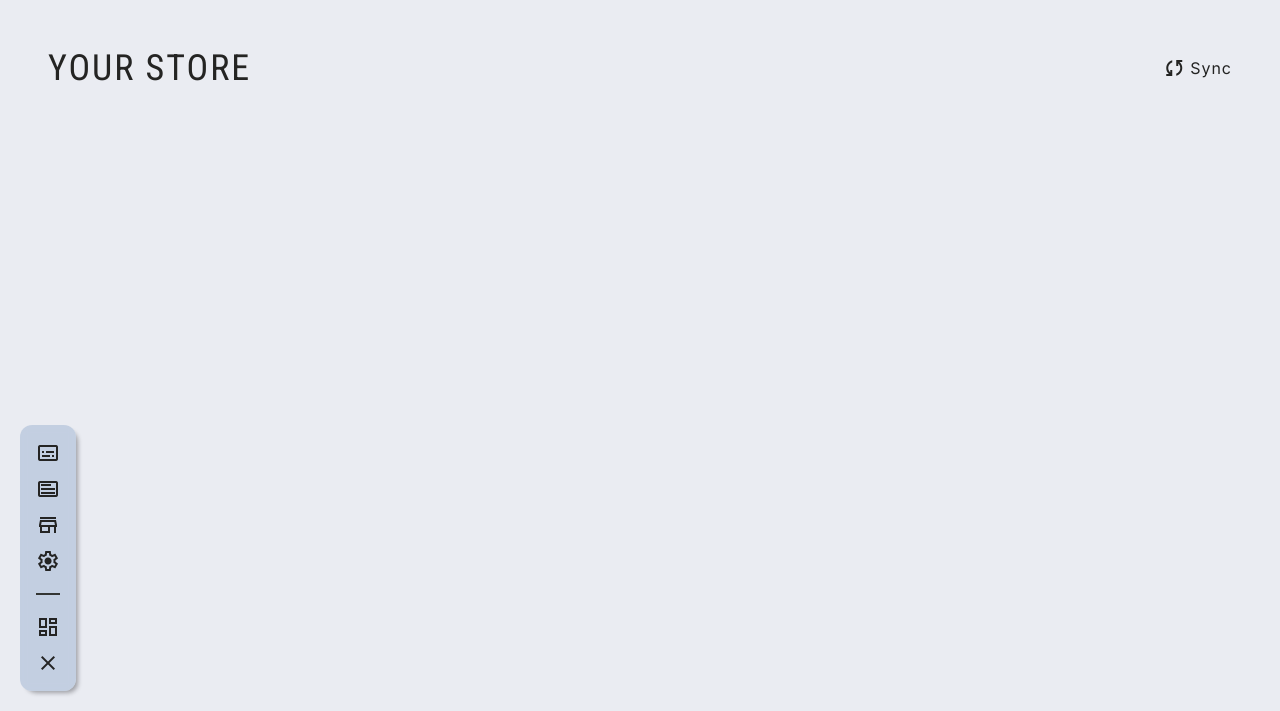
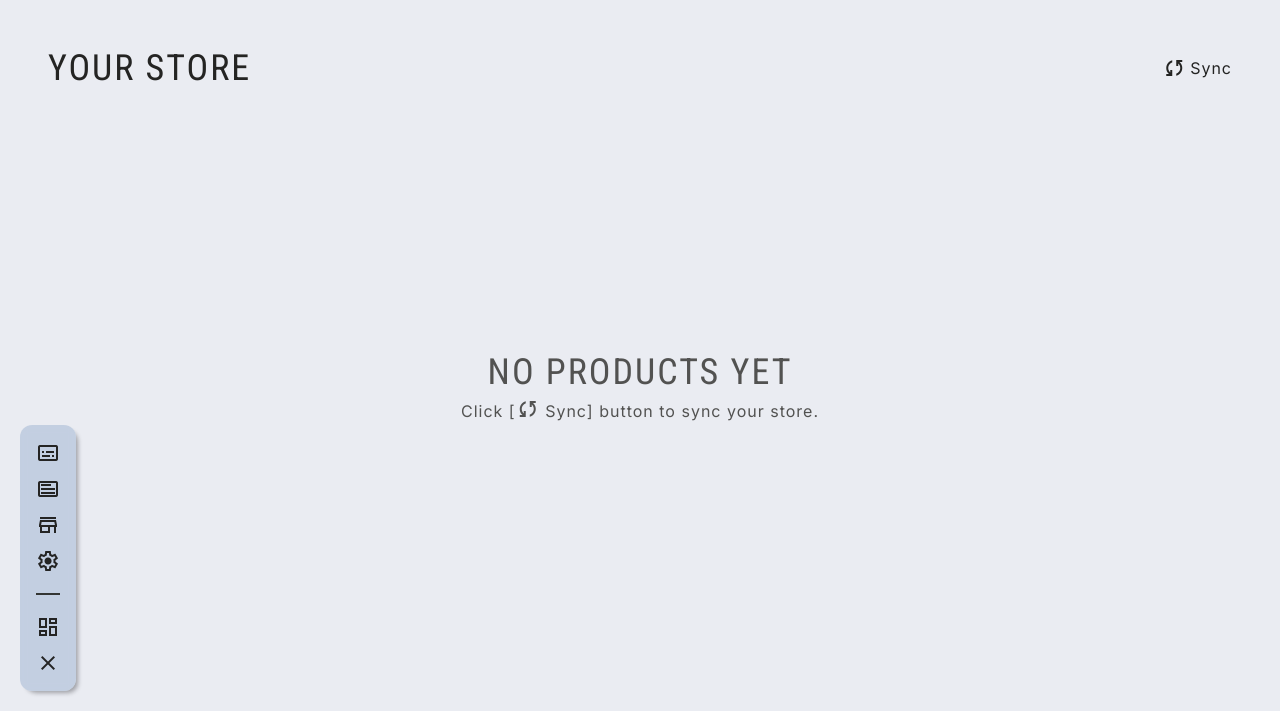
Before and after one commit to coderadi-in/ECHO, a Flask app: template templates/pages/store.html in a window 1280 px wide. Shown: the part 89-800 px from the top of the page. Run offline with Flask 3, Linux system fonts and the light colour scheme; the template is opened without the code that fills it, so the values that code supplies are empty; parts of the project's set-up code (start-up, migrations or seed data) failed here and were passed over; some libraries are stand-ins or nearby versions.

Commit message:
Added store integration system, but needs changes in syncing system.

```diff
--- a/models/__init__.py
+++ b/models/__init__.py
@@ -10,6 +10,10 @@ from .captions import Caption
 from .headlines import Headline
 from .saved_gen import SavedGen
 from .payments import Payment
+from .products import Product
 
 # ! ALL
-__all__ = [ "User", "Caption", "Headline", "SavedGen", "Payment" ]
+__all__ = [
+    "User", "Caption", "Headline",
+    "SavedGen", "Payment", "Product"
+]
--- a/models/user.py
+++ b/models/user.py
@@ -47,3 +47,4 @@ class User(db.Model, UserMixin):
     headlines = db.relationship('Headline', backref='author', lazy=True)
     saved = db.relationship('SavedGen', backref='author', lazy=True)
     payments = db.relationship('Payment', backref='author', lazy=True)
+    products = db.relationship('Product', backref='author', lazy=True)
--- a/plugins.py
+++ b/plugins.py
@@ -20,6 +20,9 @@ import os
 from sqlalchemy import extract
 from datetime import date, timedelta
 from typing import Literal
+import requests
+from bs4 import BeautifulSoup
+import pandas as pd
 
 # ! INITS
 db = SQLAlchemy()
@@ -201,3 +204,28 @@ def downgrade_plan():
     current_user.renewal_date = date.today() + timedelta(days=30)
     db.session.commit()
     return { "status": 200, "message": "User's plan has been downgraded." }
+
+# * FUNCTION TO SCRAPE USER'S STORE
+def scrape_store() -> bool|pd.DataFrame:
+    """
+    Scrapes the store of user and get product insights.
+    """
+    store_url = current_user.site_url
+    if (not store_url): return False
+
+    response = requests.get(store_url)
+    soup = BeautifulSoup(response.text, 'html.parser')
+    products = {
+        "Title": [],
+        "Price": [],
+        "Desc": []
+    }
+
+    cards = soup.find_all(attrs={'class': 'product_card'})
+
+    for card in cards:
+        products["Title"].append(card.find(attrs={'class': 'product_title'}).text)
+        products["Price"].append(card.find(attrs={'class': 'product_price'}).text)
+        products["Desc"].append(card.find(attrs={'class': 'product_desc'}).text)
+
+    return pd.DataFrame(products)
--- a/pyproject.toml
+++ b/pyproject.toml
@@ -5,6 +5,7 @@ description = "An AI branding and sales agent for E-commerce businesses."
 readme = "README.md"
 requires-python = ">=3.13"
 dependencies = [
+    "bs4>=0.0.2",
     "cashfree-pg>=6.0.1",
     "certifi>=2026.4.22",
     "dotenv>=0.9.9",
@@ -19,4 +20,5 @@ dependencies = [
     "gunicorn>=26.0.0",
     "openai>=2.34.0",
     "pandas>=3.0.3",
+    "requests>=2.34.2",
 ]
--- a/routers/app.py
+++ b/routers/app.py
@@ -13,7 +13,6 @@ from plugins import login_required, current_user, extract
 from flask import Blueprint, render_template, request, redirect, url_for, flash, send_file
 from models import *
 from plugins import *
-import pandas as pd
 import zipfile as zf
 from io import BytesIO
 
--- a/routers/billing.py
+++ b/routers/billing.py
@@ -12,7 +12,6 @@ Manages the routes of billing.
 from flask import Blueprint, render_template, jsonify, redirect, url_for, send_file, request
 from uuid import uuid4
 from io import BytesIO
-import pandas as pd
 from plugins import *
 from models import *
 
--- /dev/null
+++ b/static/css/pages/store.css
@@ -0,0 +1,36 @@
+/* ================================================== */
+/* BASIC */
+/* ================================================== */
+
+.main { height: calc(100dvh - 88px); }
+
+.output-frame {
+    position: fixed;
+    z-index: 1;
+    width: min(768px, 80vw);
+    top: 50%;
+    left: 50%;
+    transform: translate(-50%, -50%);
+    backdrop-filter: blur(4px);
+    background-color: var(--color-surface-main);
+    display: none;
+    opacity: 0;
+    transition: opacity 0.4s;
+}
+
+/* ================================================== */
+/* BODY */
+/* ================================================== */
+
+.main .body {
+    flex: 1;
+    overflow-y: auto;
+}
+
+/* ================================================== */
+/* PRODUCTS GRID */
+/* ================================================== */
+
+.main .body .products-grid .product { aspect-ratio: 1 / 1; }
+
+.main .products-grid .product .tag { background-color: var(--color-surface-main); }
--- /dev/null
+++ b/static/js/pages/store.js
@@ -0,0 +1,56 @@
+// ==================================================
+// ELEMENT REFERENCE
+// ==================================================
+
+const products = document.querySelectorAll('.product');
+const colors = [ '#F6DECBA0', '#FCC5D2A0', '#DFDDE3A0', '#CCF5F5A0', '#C2EDFFA0' ];
+const capGenBtns = document.querySelectorAll('.cap-gen-btn');
+const HedGenBtns = document.querySelectorAll('.hed-gen-btn');
+
+// ==================================================
+// FUNCTIONS
+// ==================================================
+
+// * FUNCTION TO APPLY RANDOM BACKGROUND COLOR TO EACH CARD
+export function applyRandomBackgroundColor() {
+    products.forEach(product => {
+        const randomColor = colors[Math.floor(Math.random() * colors.length)];
+        product.style.backgroundColor = randomColor;
+    });
+}
+
+// * FUNCTION TO GET PRODUCT DATA FROM PRODUCT CARD'S BUTTON
+function getProductData(btn) {
+    const productCard = btn.closest('.product');
+
+    const title = productCard.querySelector('.product-title').textContent;
+    const price = productCard.querySelector('.product-price').textContent;
+    const desc = productCard.querySelector('.product-desc').textContent;
+
+    return { title: title, price: price, desc: desc };
+}
+
+// ==================================================
+// EVENT LISTENERS
+// ==================================================
+
+// & EVENT LISTENER FOR DOM-CONTENT-LOAD
+document.addEventListener('DOMContentLoaded', applyRandomBackgroundColor);
+
+// & EVENT LISTENER FOR CAP-GEN-BUTTONS CLICK
+capGenBtns.forEach(btn => {
+    btn.addEventListener('click', () => {
+        const message = getProductData(btn);
+        localStorage.setItem('pending_generation', JSON.stringify(message));
+        window.location.href = '/app/captions?refer=store';
+    });
+});
+
+// & EVENT LISTENER FOR HED-GEN-BUTTONS CLICK
+HedGenBtns.forEach(btn => {
+    btn.addEventListener('click', () => {
+        const message = getProductData(btn);
+        localStorage.setItem('pending_generation', JSON.stringify(message));
+        window.location.href = '/app/headlines?refer=store';
+    });
+});
--- a/templates/pages/store.html
+++ b/templates/pages/store.html
@@ -1,5 +1,6 @@
 <!DOCTYPE html>
 <html lang="en">
+
 <head>
     <meta charset="UTF-8">
     <meta name="viewport" content="width=device-width, initial-scale=1.0">
@@ -9,8 +10,9 @@
     <title>Store &bull; ECHO</title>
 
     <link rel="stylesheet" href="{{ url_for('static', filename='base/_utility.css') }}">
-    <link rel="stylesheet" href="{{ url_for('static', filename='css/pages/account.css') }}">
+    <link rel="stylesheet" href="{{ url_for('static', filename='css/pages/store.css') }}">
 </head>
+
 <body>
     {% include 'components/msg.html' %}
 
@@ -23,13 +25,45 @@
                 <h1 class="h1">Your store</h1>
 
                 <div class="actions row gap-12">
-                    <a href="/store/sync" class="link row gap-4">
+                    <a href="{{ url_for('store.sync_store') }}" class="link row gap-4">
                         <span class="symbol">sync</span>
                         <span class="text">Sync</span>
                     </a>
                 </div>
             </div>
+
+            <div class="body">
+                {% if current_user.products | length == 0 %}
+                <div class="column gap-4 h-full center">
+                    <h1 class="h1 text-muted text-center">No products yet</h1>
+                    <span class="text text-muted text-center">Click [<span class="symbol">sync</span> Sync] button to
+                        sync your store.</span>
+                </div>
+                {% else %}
+
+                <div class="products-grid grid cols-auto-400 gap-24">
+                    {% for product in current_user.products %}
+                    <div class="product column h-en gap-12 rounded-32 p-20 bg-card">
+                        <span class="text fs-24 fw-500 product-title">{{ product.title }}</span>
+                        <p class="para product-desc">{{ product.desc }}</p>
+
+                        <span class="text tag pv-8 ph-12 rounded-full w-fit product-price">{{ product.price }}</span>
+
+                        <div class="actions row gap-12">
+                            <button class="link btn fl w-full pv-12 rounded-full cap-gen-btn">Caption</button>
+                            <button class="link btn fl w-full pv-12 rounded-full hed-gen-btn">Headline</button>
+                        </div>
+                    </div>
+                    {% endfor %}
+                </div>
+
+                {% endif %}
+            </div>
         </section>
     </main>
+
+    <script src="https://cdnjs.cloudflare.com/ajax/libs/socket.io/4.0.1/socket.io.js" integrity="sha512-q/dWJ3kcmjBLU4Qc47E4A9kTB4m3wuTY7vkFJDTZKjTs8jhyGQnaUrxa0Ytd0ssMZhbNua9hE+E7Qv1j+DyZwA==" crossorigin="anonymous"></script>
+    <script type="module" src="{{ url_for('static', filename='js/pages/store.js') }}"></script>
 </body>
+
 </html>
```
Also changed, not shown: models/products.py (added, +30 -0 lines), routers/store.py (+37 -5 lines), static/js/pages/captions.js (+30 -13 lines), static/js/pages/headlines.js (+29 -12 lines), socket_listeners.py (line endings or trailing spaces), 1 other file.
